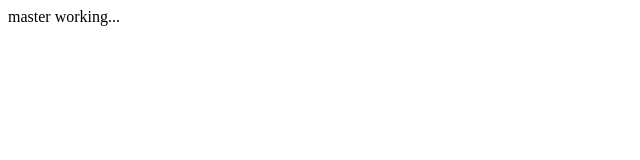
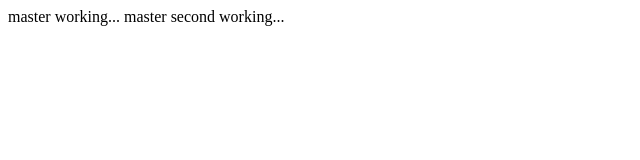
Before and after one commit to ashram7/JAVA1, a plain HTML site: page person/index.html in a window 1280 px wide. Shown: the whole page, without its empty margins (0-640 px from the left). Drawn offline with Linux system fonts and the light colour scheme.

Commit message:
master second changing

```diff
--- a/person/index.html
+++ b/person/index.html
@@ -7,6 +7,8 @@
 <body>
 	<header>
 		master working...
+
+		master second working...
 	</header>
 
 
```
